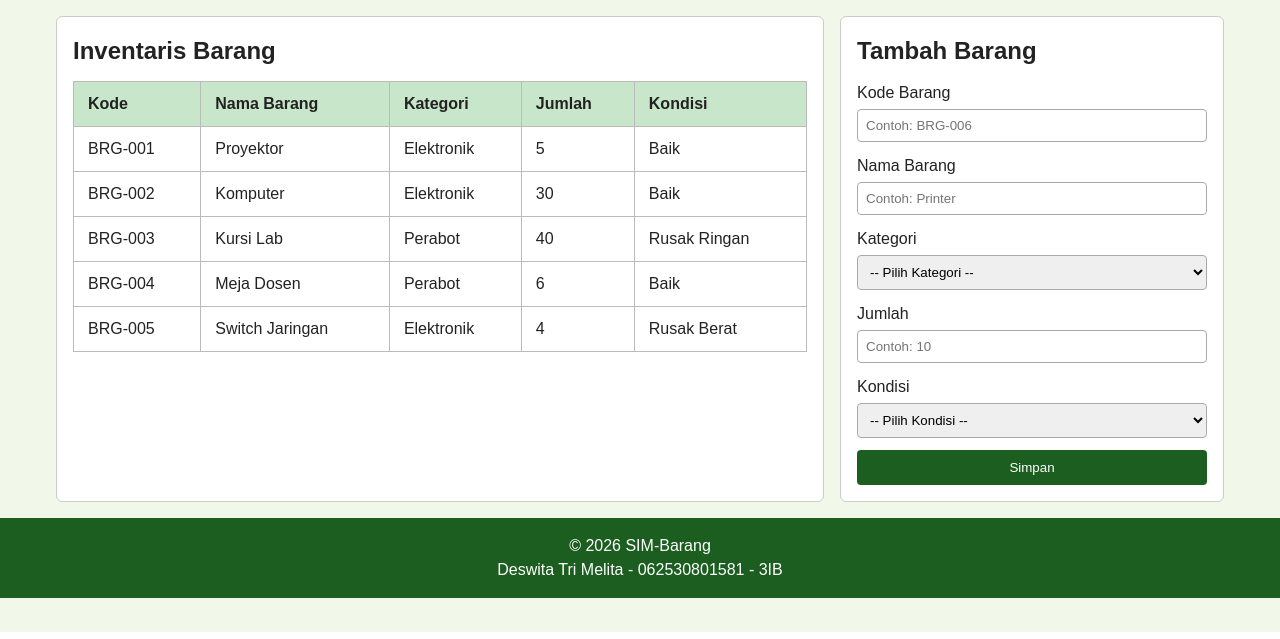
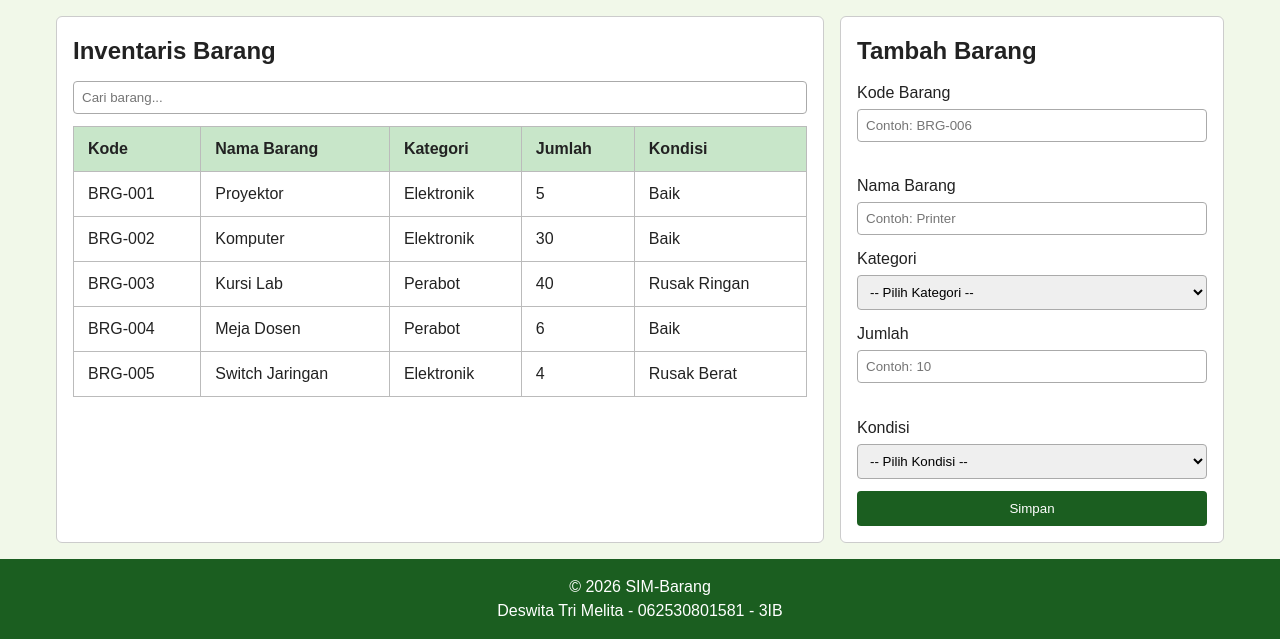
Before and after one commit to dswtaa12/sim-barang-062530801581, a PHP site: page / in a window 1280 px wide. Shown: the part 168-807 px from the top of the page. Run offline with PHP 8.4, Linux system fonts and the light colour scheme.

Commit message:
Pertemuan 4: main.js validasi form dan interaksi DOM

```diff
--- a/index.html
+++ b/index.html
@@ -25,6 +25,7 @@
     <main>
         <section id="inventaris">
             <h2>Inventaris Barang</h2>
+            <input type="text" id="cari" placeholder="Cari barang...">
             <div class="tabel-wrap">
                 <table>
                     <thead>
@@ -36,7 +37,7 @@
                             <th>Kondisi</th>
                         </tr>
                     </thead>
-                    <tbody>
+                    <tbody id="isi-tabel">
                         <tr>
                             <td>BRG-001</td>
                             <td>Proyektor</td>
@@ -79,10 +80,11 @@
 
         <section id="form-barang">
             <h2>Tambah Barang</h2>
-            <form action="#" method="post">
+            <form id="form-barang-input" action="#" method="post">
                 <div>
                     <label for="kode">Kode Barang</label>
                     <input type="text" id="kode" name="kode" placeholder="Contoh: BRG-006" required>
+                    <small class="error" id="error-kode"></small>
                 </div>
                 <div>
                     <label for="nama">Nama Barang</label>
@@ -100,6 +102,7 @@
                 <div>
                     <label for="jumlah">Jumlah</label>
                     <input type="number" id="jumlah" name="jumlah" placeholder="Contoh: 10" required>
+                    <small class="error" id="error-jumlah"></small>
                 </div>
                 <div>
                     <label for="kondisi">Kondisi</label>
@@ -119,6 +122,8 @@
         <p>&copy; 2026 SIM-Barang</p>
         <p>Deswita Tri Melita - 062530801581 - 3IB</p>
     </footer>
+    <div id="toast"></div>
+    <script src="main.js"></script>
 </body>
 
 </html>
--- /dev/null
+++ b/main.js
@@ -0,0 +1,90 @@
+// ===== Ambil Element =====
+const form = document.getElementById('form-barang-input');
+const inputKode = document.getElementById('kode');
+const inputNama = document.getElementById('nama');
+const selectKategori = document.getElementById('kategori');
+const inputJumlah = document.getElementById('jumlah');
+const selectKondisi = document.getElementById('kondisi');
+const errorKode = document.getElementById('error-kode');
+const errorJumlah = document.getElementById('error-jumlah');
+const inputCari = document.getElementById('cari');
+const isiTabel = document.getElementById('isi-tabel');
+const toast = document.getElementById('toast');
+
+// ===== Fitur 2: toast pemberitahuan =====
+function tampilkanToast(pesan) {
+    toast.textContent = pesan;
+    toast.classList.add('show');
+
+    setTimeout(function () {
+        toast.classList.remove('show');
+    }, 3000);
+}
+
+// ===== Opsional: tambah baris baru ke tabel =====
+function tambahBaris(kode, nama, kategori, jumlah, kondisi) {
+    const tr = document.createElement('tr');
+    const data = [kode, nama, kategori, jumlah, kondisi];
+
+    data.forEach(function (isi) {
+        const td = document.createElement('td');
+        td.textContent = isi;
+        tr.appendChild(td);
+    });
+
+    isiTabel.appendChild(tr);
+}
+
+// ===== Validasi formulir saat submit =====
+form.addEventListener('submit', function (e) {
+    e.preventDefault();
+
+    let valid = true;
+
+    // 1. Validasi kode: harus "BRG-" diikuti angka
+    const kode = inputKode.value.trim();
+    if (!/^BRG-\d+$/.test(kode)) {
+        errorKode.textContent = 'Kode harus diawali "BRG-" diikuti angka, contoh: BRG-001';
+        valid = false;
+    } else {
+        errorKode.textContent = '';
+    }
+
+    // 2. Validasi jumlah: angka dan lebih dari 0
+    const jumlah = Number(inputJumlah.value);
+    if (inputJumlah.value === '' || isNaN(jumlah) || jumlah <= 0) {
+        errorJumlah.textContent = 'Jumlah harus berupa angka lebih dari 0';
+        valid = false;
+    } else {
+        errorJumlah.textContent = '';
+    }
+
+    // 3. Kalau semua benar
+    if (valid) {
+        tambahBaris(
+            kode,
+            inputNama.value.trim(),
+            selectKategori.value,
+            jumlah,
+            selectKondisi.value
+        );
+        // tampilkan toast
+        tampilkanToast('Barang ' + kode + 'berhasil ditambahkan!');
+    }
+});
+
+// ===== Fitur 1: pencarian real-time =====
+inputCari.addEventListener('input', function () {
+    const kataKunci = inputCari.value.toLowerCase();
+    const baris = isiTabel.getElementsByTagName('tr');
+
+    for (let i = 0; i < baris.length; i++) {
+        const teks = baris[i].textContent.toLowerCase();
+
+        if (teks.includes(kataKunci)) {
+            baris[i].style.display = '';
+        } else {
+            baris[i].style.display = 'none';
+        }
+    }
+});
--- a/style.css
+++ b/style.css
@@ -143,3 +143,35 @@ button:hover {
         grid-template-columns: 1fr;
     }
 }
+
+/* ===== Validasi, pencarian, toast (Pertemuan 4) ===== */
+.error {
+    color: #c62828;
+    font-size: 0.85rem;
+    min-height: 1.2em;
+}
+
+#cari {
+    width: 100%;
+    padding: 8px;
+    margin-bottom: 12px;
+    border: 1px solid #aaa;
+    border-radius: 4px;
+}
+
+#toast {
+    position: fixed;
+    bottom: 20px;
+    right: 20px;
+    padding: 12px 20px;
+    background-color: #2e7d32;
+    color: #fff;
+    border-radius: 6px;
+    opacity: 0;
+    pointer-events: none;
+    transition: opacity 0.3s;
+}
+
+#toast.show {
+    opacity: 1;
+}
```
